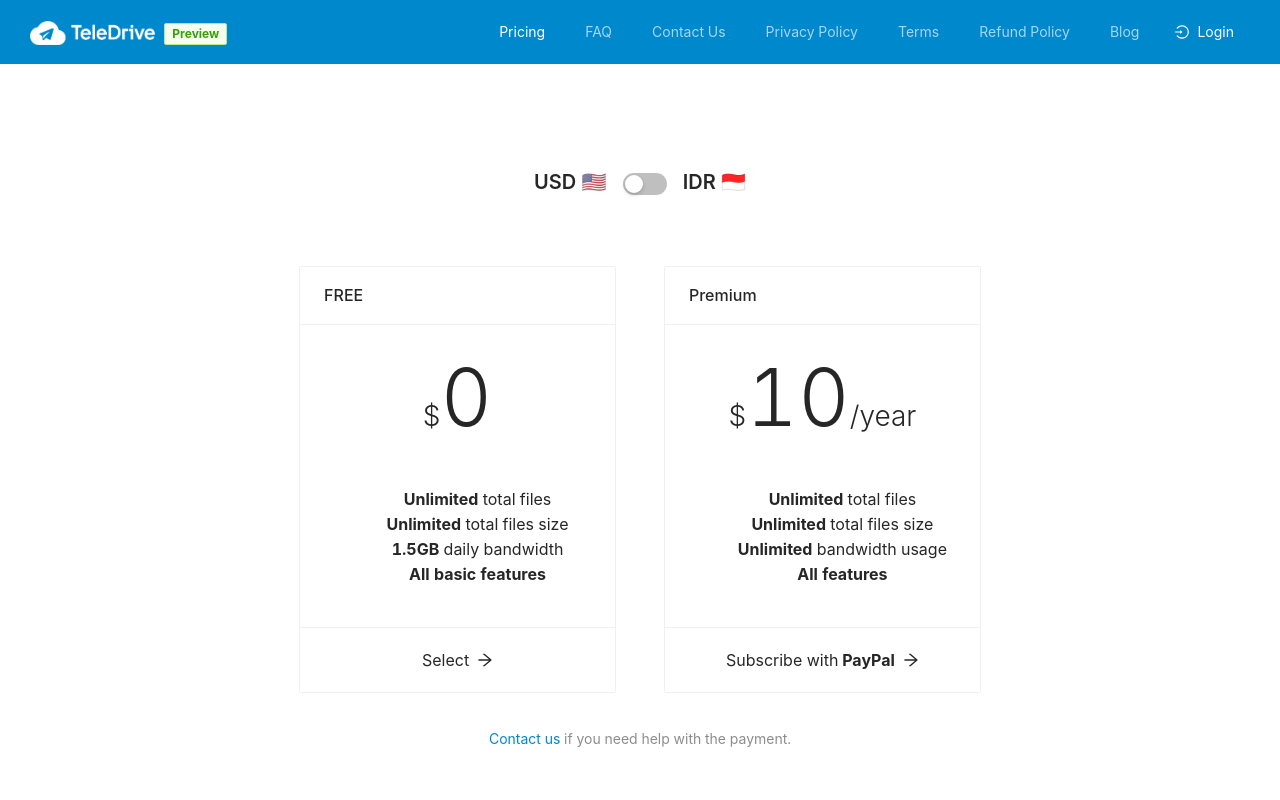
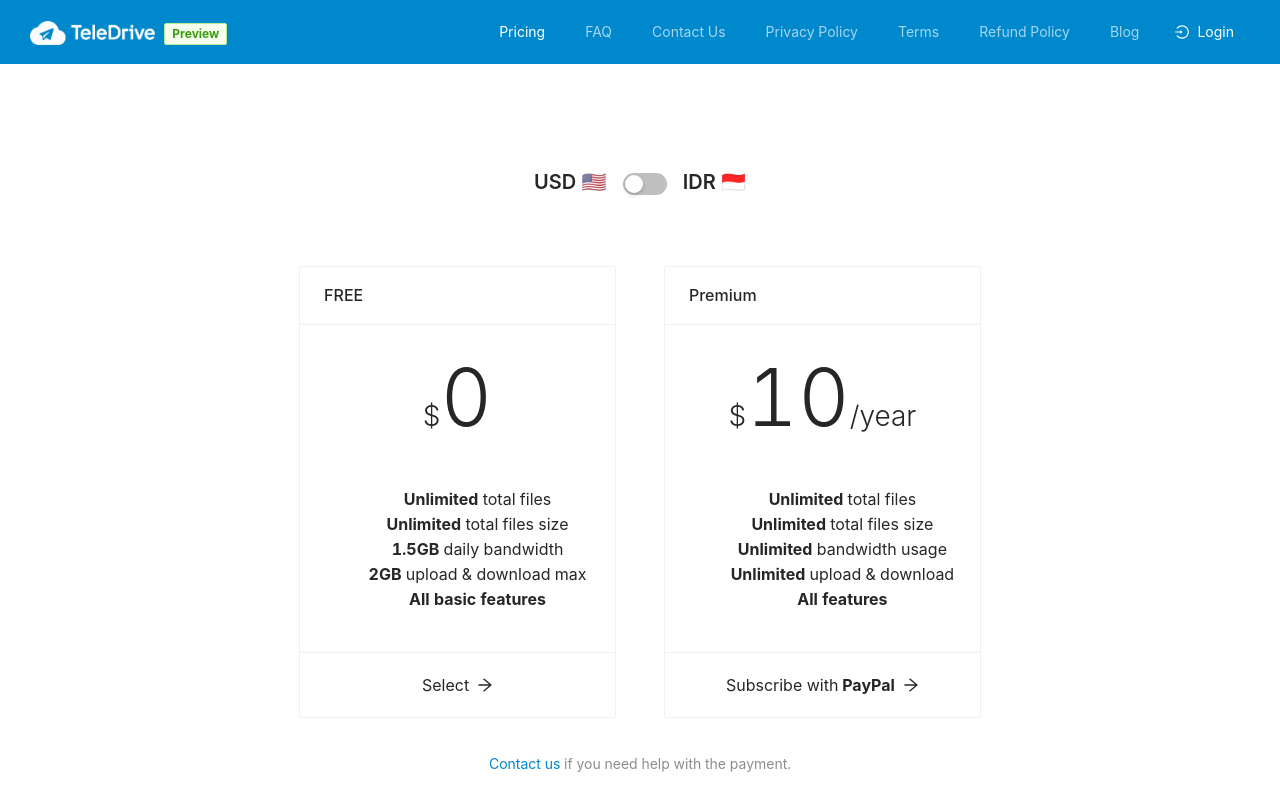
Before and after one commit to mgilangjanuar/teledrive, a React (Create React App) app in the folder web/: page /pricing in a window 1280 px wide. Built offline with nearby package versions, Linux system fonts and the light colour scheme; no server answers.

Commit message:
update the pricing table

```diff
--- a/web/src/pages/Pricing.tsx
+++ b/web/src/pages/Pricing.tsx
@@ -44,6 +44,7 @@ const Pricing: React.FC = () => {
       <li><strong>Unlimited</strong> total files</li>
       <li><strong>Unlimited</strong> total files size</li>
       <li><strong>1.5GB</strong> daily bandwidth</li>
+      <li><strong>2GB</strong> upload &amp; download max</li>
       <li><strong>All basic features</strong></li>
     </ul>
   </Card>
@@ -70,6 +71,7 @@ const Pricing: React.FC = () => {
       <li><strong>Unlimited</strong> total files</li>
       <li><strong>Unlimited</strong> total files size</li>
       <li><strong>Unlimited</strong> bandwidth usage</li>
+      <li><strong>Unlimited</strong> upload &amp; download</li>
       <li><strong>All features</strong></li>
     </ul>
   </Card>
```
